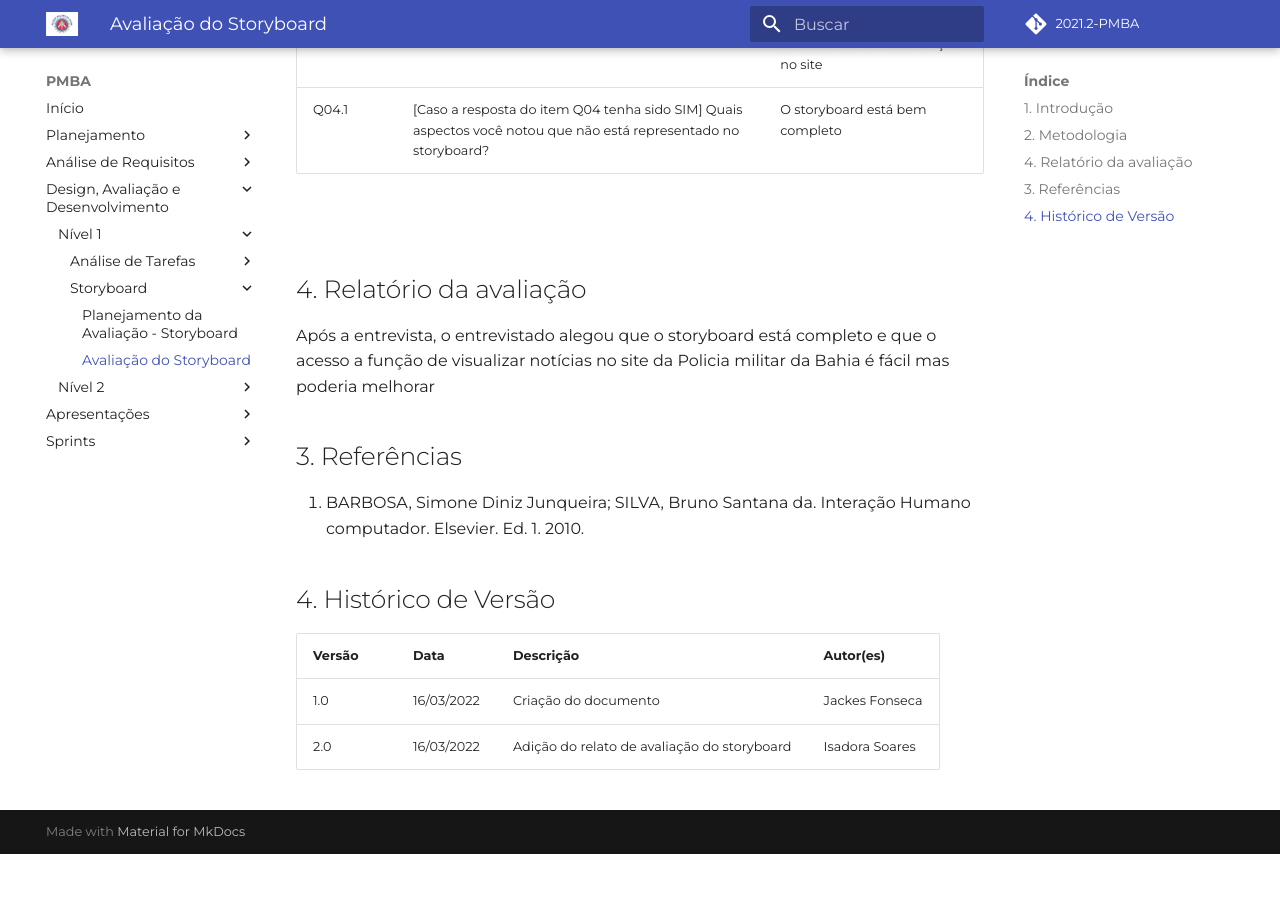
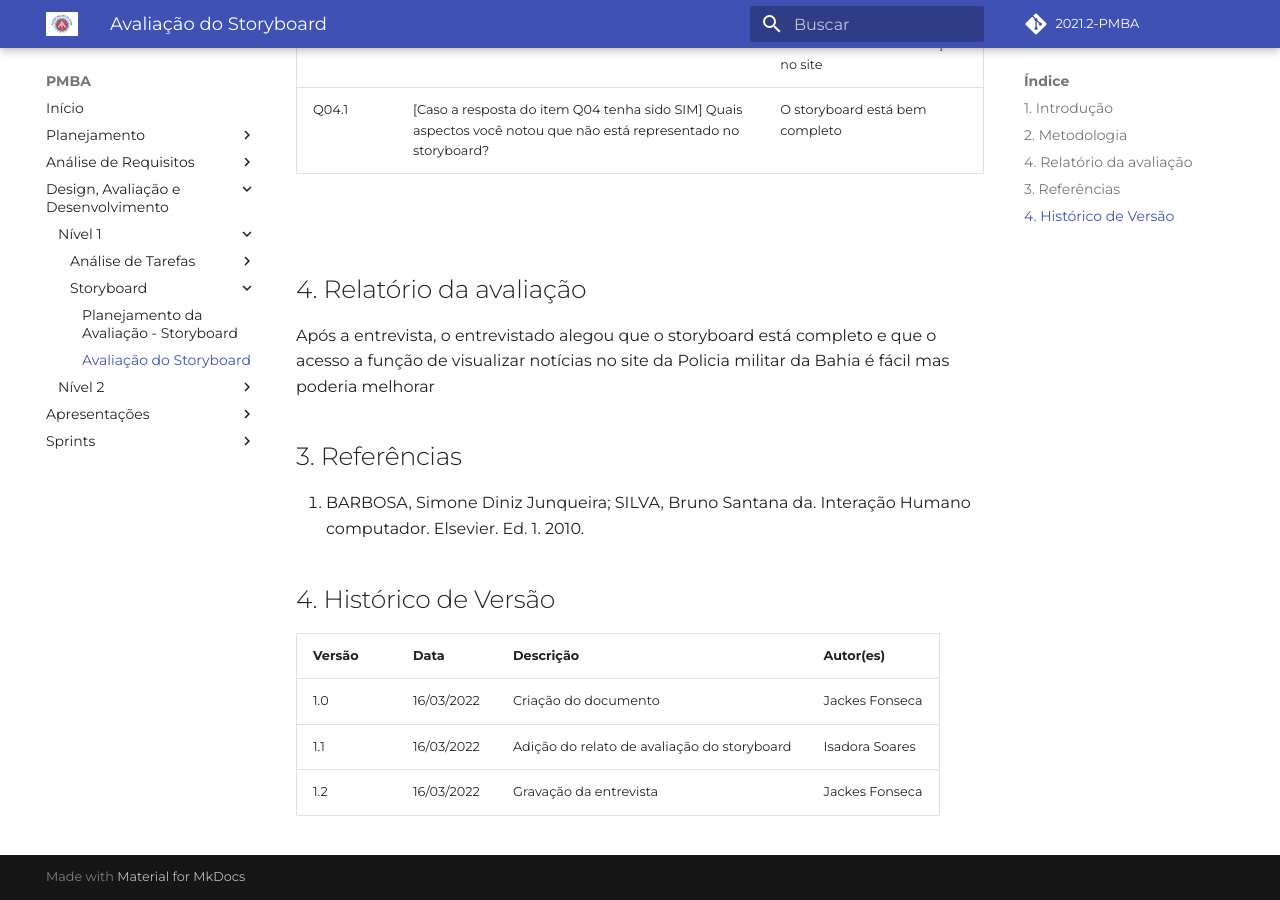
Before and after one commit to jackesfonseca/2021.2-PMBA, an MkDocs documentation site: the page built from docs/design_avaliacao_desenvolvimento/nivel_1/avaliacao_storyboard.md, in a window 1280 px wide and 900 px high, scrolled down 1409 px. Built offline with MkDocs 1.6.1 and Material for MkDocs 9.7.7, drawn with Linux system fonts in a browser that asks for light colours; some web fonts are replaced; comment, search, counter and statistics services are not loaded; before the commit the page ends 2263 px from its top, so only the background shows below that.

Commit message:
adding author

```diff
--- a/docs/design_avaliacao_desenvolvimento/nivel_1/avaliacao_storyboard.md
+++ b/docs/design_avaliacao_desenvolvimento/nivel_1/avaliacao_storyboard.md
@@ -41,4 +41,5 @@ Após a entrevista, o entrevistado alegou que o storyboard está completo e que
 | Versão | Data       | Descrição                                   | Autor(es)      |
 | ------ | ---------- | ------------------------------------------- | -------------- |
 | 1.0    | 16/03/2022 | Criação do documento                        | Jackes Fonseca |
-| 2.0    | 16/03/2022 | Adição do relato de avaliação do storyboard | Isadora Soares |
+| 1.1    | 16/03/2022 | Adição do relato de avaliação do storyboard | Isadora Soares |
+| 1.2    | 16/03/2022 | Gravação da entrevista                      | Jackes Fonseca |
```
